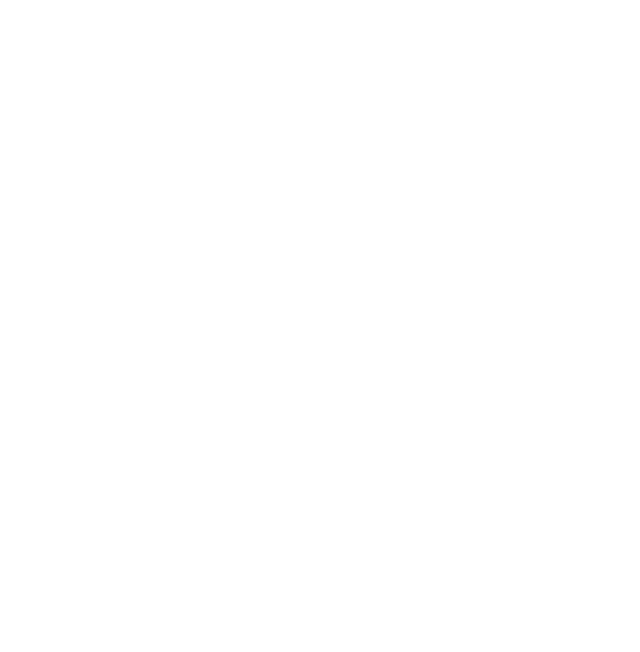
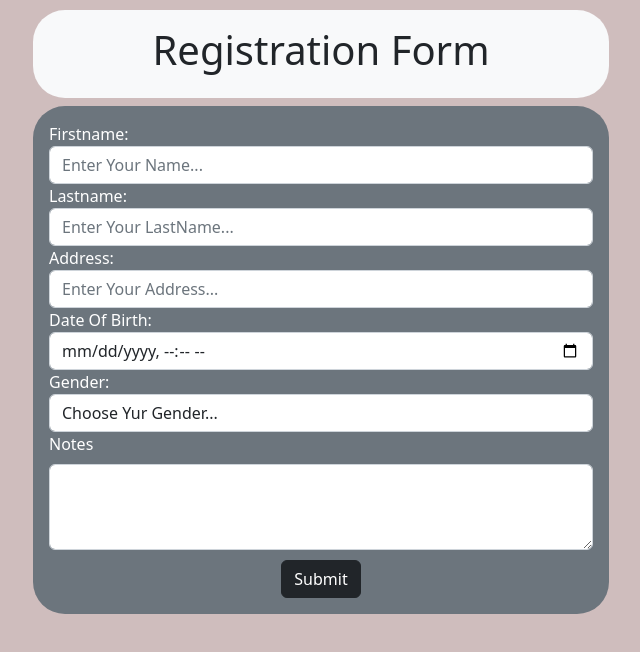
Before and after one commit to ikaGalogre/DevAllTask, a plain HTML site: page index.html in a window 1280 px wide. Shown: the whole page, without its empty margins (319-959 px from the left). Drawn offline with nearby package versions, Linux system fonts and the light colour scheme.

Commit message:
add some markup

```diff
--- a/css/style.css
+++ b/css/style.css
@@ -0,0 +1,17 @@
+body{
+    background-color: rgb(207, 189, 189);
+}
+.heading{
+    text-align: center;
+}
+.container{
+    width: 600px;
+    margin: 10px auto;
+}
+.button{
+    margin-top: 10px;
+    text-align: center;
+}
+.users{
+    display: none;
+}
--- a/index.html
+++ b/index.html
@@ -1,16 +1,85 @@
 <!doctype html>
 <html lang="en">
+
 <head>
   <meta charset="utf-8">
   <meta name="viewport" content="width=device-width, initial-scale=1">
-    <link href="https://cdn.jsdelivr.net/npm/bootstrap@5.2.1/dist/css/bootstrap.min.css" rel="stylesheet" integrity="sha384-iYQeCzEYFbKjA/T2uDLTpkwGzCiq6soy8tYaI1GyVh/UjpbCx/TYkiZhlZB6+fzT" crossorigin="anonymous">
-    <link rel="stylesheet" href="css/style.css"></link>
+  <link href="https://cdn.jsdelivr.net/npm/bootstrap@5.2.1/dist/css/bootstrap.min.css" rel="stylesheet"
+    integrity="sha384-iYQeCzEYFbKjA/T2uDLTpkwGzCiq6soy8tYaI1GyVh/UjpbCx/TYkiZhlZB6+fzT" crossorigin="anonymous">
+  <link rel="stylesheet" href="css/style.css">
+  </link>
   <title>DevAllForms</title>
   <script src="https://unpkg.com/vue@3/dist/vue.global.js"></script>
 
 </head>
 <body>
-      <script src="https://cdn.jsdelivr.net/npm/bootstrap@5.2.1/dist/js/bootstrap.bundle.min.js" integrity="sha384-u1OknCvxWvY5kfmNBILK2hRnQC3Pr17a+RTT6rIHI7NnikvbZlHgTPOOmMi466C8" crossorigin="anonymous"></script>
+  <div class="container">
+    <div class="p-3 mb-2 bg-light text-dark heading rounded-5">
+      <h1>Registration Form</h1>
+    </div>
+    <form class="p-3 mb-2 bg-secondary text-white rounded-5">
+      <div class="form-group ">
+        <label for="formFirstname">Firstname:</label>
+        <input type="text" class="form-control " id="formFirstname" placeholder="Enter Your Name..." required>
+      </div>
+
+     <div class="form-group">
+       <label for="formLastname">Lastname:</label>
+       <input type="text" class="form-control" id="formLastname" placeholder="Enter Your LastName..." required>
+     </div>
+
+      <div class="form-group">
+        <label for="address">Address:</label>
+        <input type="text" class="form-control" id="address" placeholder="Enter Your Address..." required maxlength="35">
+      </div>
+
+      <div class="form-group ">
+       <label for="date">Date Of Birth:</label>
+        <input type="datetime-local" class="form-control" id="date">
+      </div>
+
+     <div class="form-group ">
+        <label for="gender" >Gender:</label>
+        <select id="gender" class="form-control">
+            <option selected disabled value="">Choose Yur Gender...</option>
+            <option value="gender">Male</option>
+            <option value="gender">Female</option>
+        </select>
+      </div>
+
+      <div class="form-group ">
+        <label for="exampleFormControlTextarea1" class="form-label">Notes</label>
+        <textarea class="form-control" id="exampleFormControlTextarea1" rows="3"></textarea>
+      </div>
+      <div class="d-grid gap-2 d-md-block button">
+        <button type="submit" class="btn btn-dark">Submit</button>
+      </div>
+    </form>
+
+    <div class="users">
+      <table class="table table-dark table-striped">
+        <thead>
+          <tr>
+            <th scope="col">Id</th>
+            <th scope="col">Name</th>
+            <th scope="col">LastName</th>
+            <th scope="col">Address</th>
+            <th scope="col">BirthDay</th>
+            <th scope="col">Gender</th>
+            <th scope="col">Mennage</th>
+          </tr>
+        </thead>
+        <tbody>
+
+        </tbody>
+      </table>
+    </div>
+  </div>
+
+  <script src="https://cdn.jsdelivr.net/npm/bootstrap@5.2.1/dist/js/bootstrap.bundle.min.js"
+    integrity="sha384-u1OknCvxWvY5kfmNBILK2hRnQC3Pr17a+RTT6rIHI7NnikvbZlHgTPOOmMi466C8"
+    crossorigin="anonymous"></script>
   <script src="js/app.js"></script>
 </body>
+
 </html>
```
Lines whose indentation alone changed are shown as unchanged.
